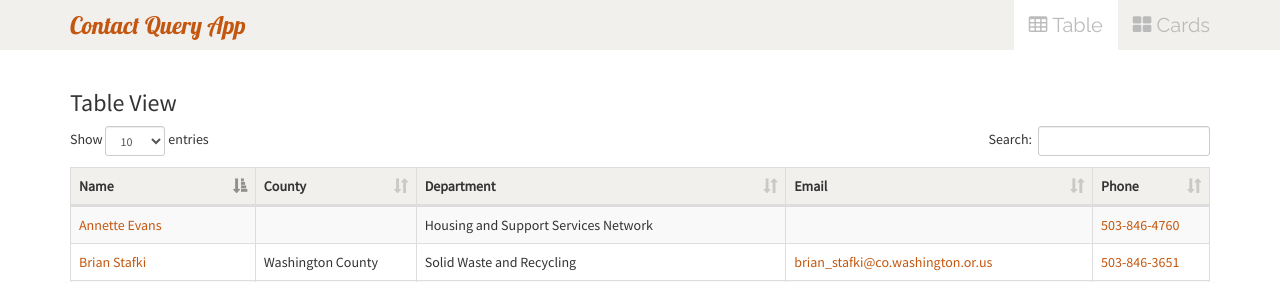
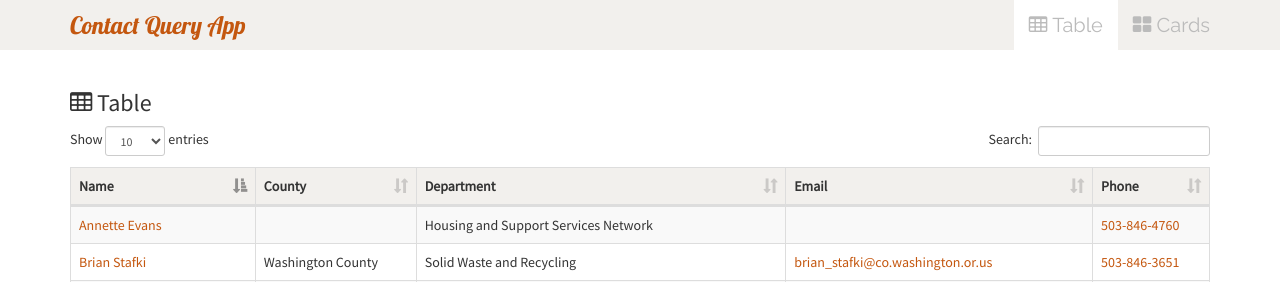
Before and after one commit to mock-up/subsite-contact-query, a Jekyll site: the page built from index.html, in a window 1280 px wide. Shown: the top 282 px of the page. Built offline with Jekyll 4.4.1, drawn with Linux system fonts in a browser that asks for light colours.

Commit message:
Adds a few more fontawesome touches to headings.

```diff
--- a/cards/index.html
+++ b/cards/index.html
@@ -5,7 +5,7 @@ active: cards
 
 <div class="container">
   <div class="row">
-    <h1 class="page-heading">Cards View</h1>
+    <h1 class="page-heading"><i class="fa fa-th-large"></i>&nbsp;Cards</h1>
   </div><!-- /.row -->
 
   <div id="contact-list">
--- a/index.html
+++ b/index.html
@@ -4,7 +4,7 @@ active: table
 ---
 
 <div class="container">
-  <h1 class="page-heading">Table View</h1>
+  <h1 class="page-heading"><i class="fa fa-table"></i>&nbsp;Table</h1>
 
   {% if site.data.contacts %}
     <table id="table-list" class="table table-striped table-bordered data-table" cellspacing="0" width="100%">
```
